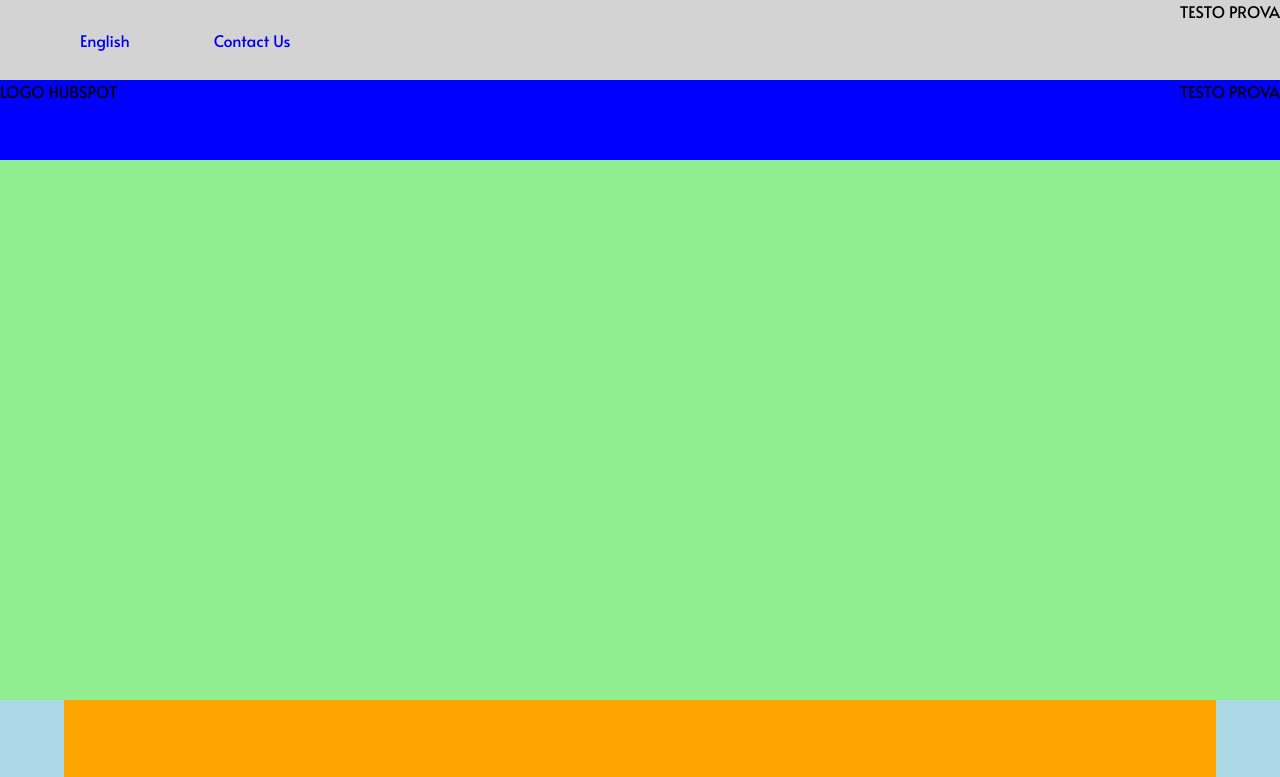
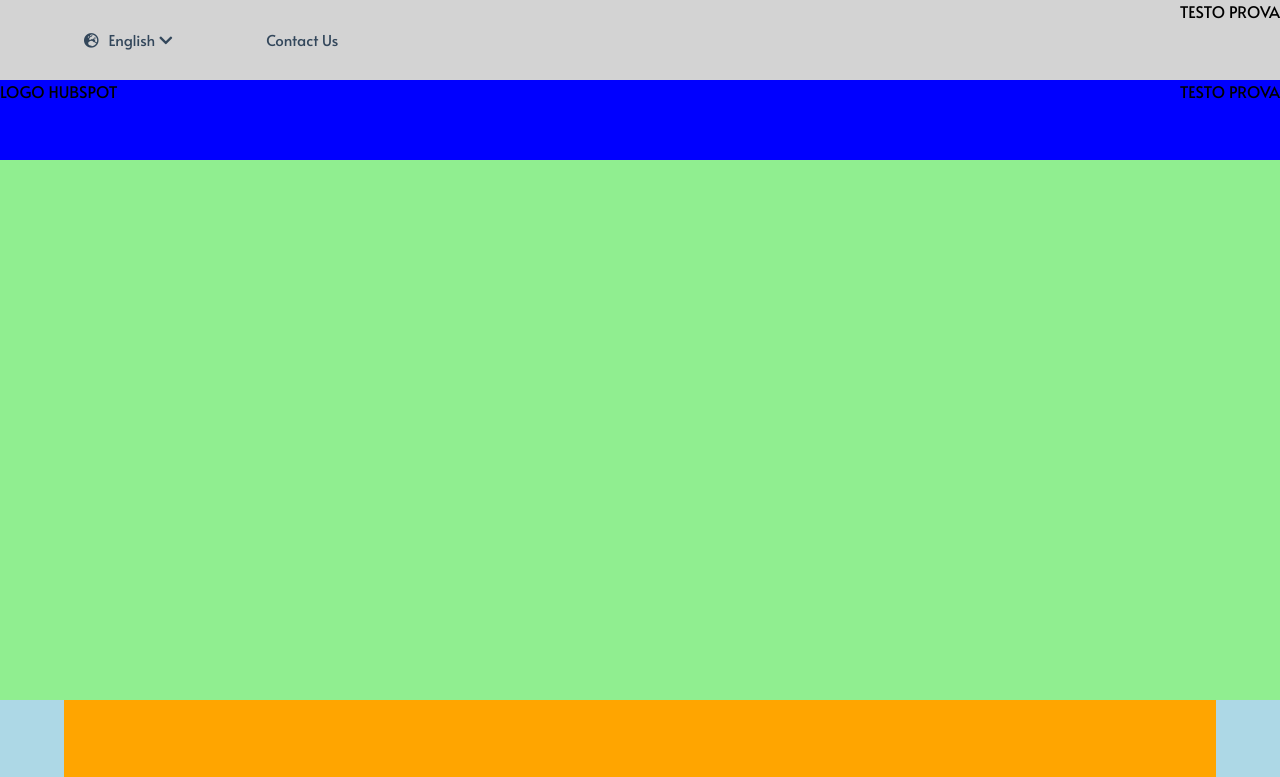
Before and after one commit to AndreaBottini/html-css-hubspot, a plain HTML site: page index.html in a window 1280 px wide. Shown: the top 777 px of the page. Drawn offline with Linux system fonts and the light colour scheme.

Commit message:
Inserimento Link e colore scritte

```diff
--- a/css/style.css
+++ b/css/style.css
@@ -19,8 +19,8 @@
 .header-nav-top {
   height: 80px;
   background-color: lightgrey;
-  /*width: 100%;*/
-  margin: 0;
+  width: 100%;
+  margin: 0 auto;
 }
 
 .header-nav-left a {
@@ -28,6 +28,11 @@
   margin-left: 80px;
   line-height: 80px;
   vertical-align: middle;
+  font-size: 15px;
+}
+
+a:link {
+  color: #33475B;
 }
 
 .header-nav-bottom {
@@ -45,6 +50,12 @@
 
 .header-nav-left {
   float: left;
+}
+
+.header-nav-left i{
+  margin-right: 10px;
+  margin-left: 4px;
+  color: #33475B;
 }
 
 .header-nav-right {
--- a/index.html
+++ b/index.html
@@ -2,6 +2,7 @@
 <html lang="en" dir="ltr">
   <head>
     <meta charset="utf-8">
+    <link rel="stylesheet" href="https://cdnjs.cloudflare.com/ajax/libs/font-awesome/5.11.2/css/all.css">
     <link href="https://fonts.googleapis.com/css?family=Alata&display=swap" rel="stylesheet">
     <link rel="stylesheet" href="css/style.css">
     <title>Hubspot</title>
@@ -11,7 +12,7 @@
       <div class="page-header">
         <div class="header-nav-top">
           <div class="header-nav-left">
-            <a href="#">English</a>
+            <a href="#"><i class="fas fa-globe-europe"></i>English<i class="fas fa-chevron-down"></i></a>
             <a href="#">Contact Us</a>
           </div>
           <div class="header-nav-right">
```
